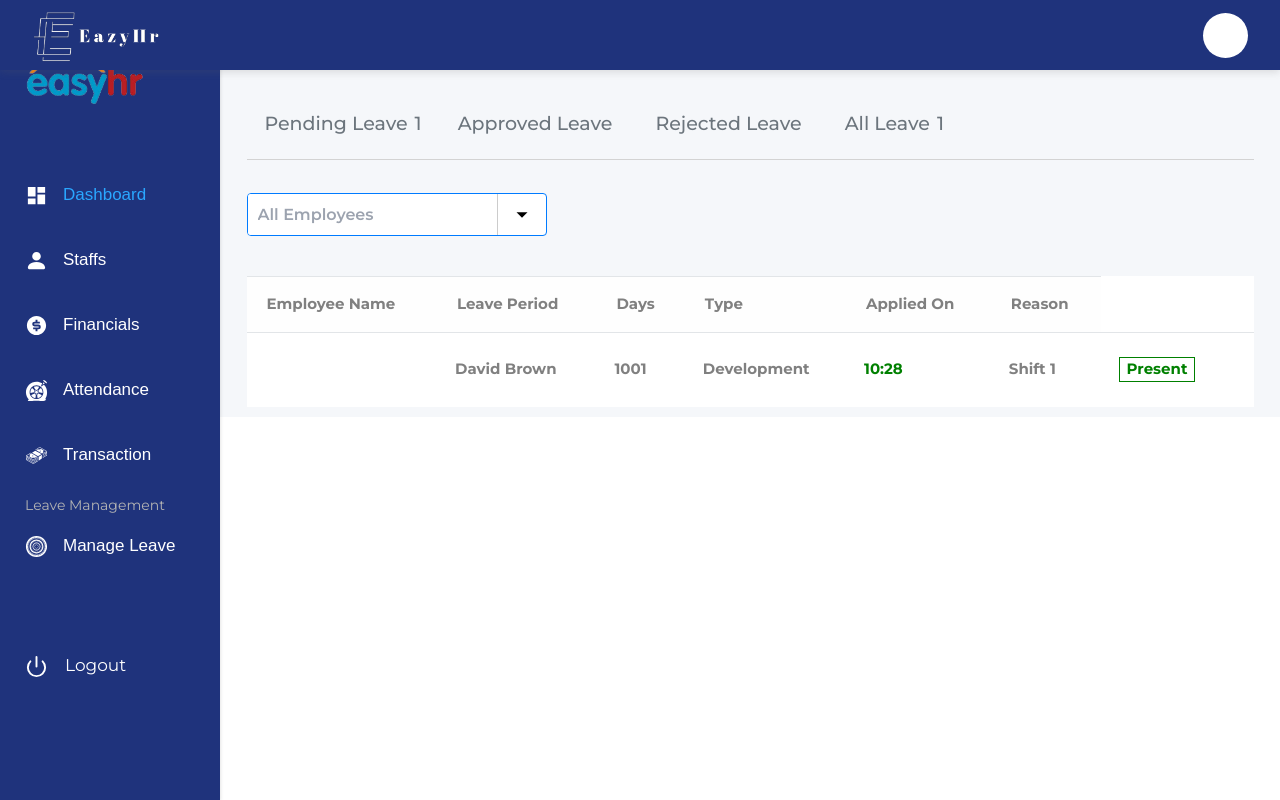
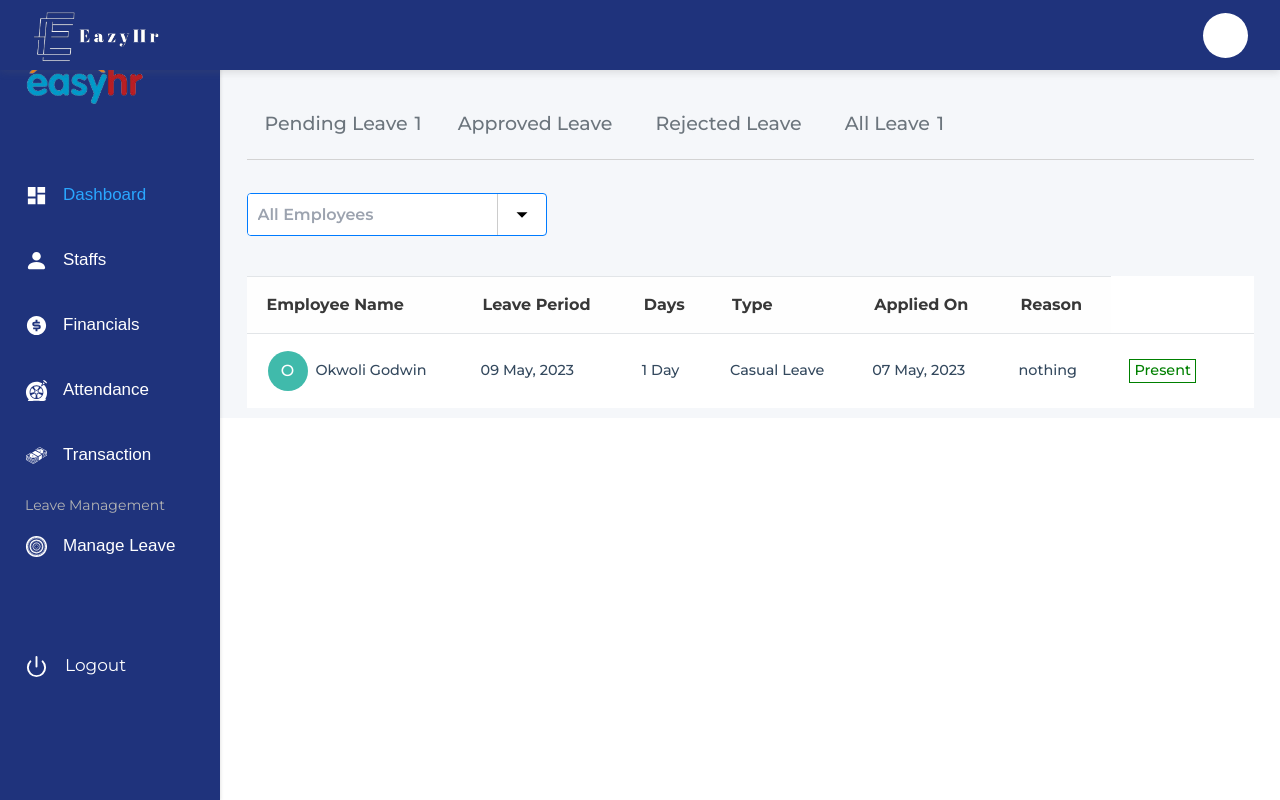
Before and after one commit to OgbuEsther/Easy_HR_FE2, a React (Create React App) app: page /dashboard/leave in a window 1280 px wide. Built offline with nearby package versions, Linux system fonts and the light colour scheme.

Commit message:
progress

```diff
--- a/src/pages/Leave/Leave.tsx
+++ b/src/pages/Leave/Leave.tsx
@@ -66,15 +66,18 @@ const Leave = () => {
 
                 <tr>
                   <td>
+                  <Circlehold>
                     <Circle>O</Circle>
+                    <Name>Okwoli Godwin</Name>
+                    </Circlehold>
                   </td>
-                  <td>David Brown</td>
-                  <td>1001</td>
-                  <td>Development</td>
+                  <td>09 May, 2023</td>
+                  <td>1 Day</td>
+                  <td>Casual Leave</td>
                   <td>
-                    <Chc>10:28</Chc>
+                    07 May, 2023
                   </td>
-                  <td>Shift 1</td>
+                  <td>nothing</td>
                   <td>
                     <Box>Present</Box>
                   </td>
@@ -93,6 +96,15 @@ const Leave = () => {
 }
 
 export default Leave
+const Name = styled.div`
+    color: #34495e;
+    font-size: .9rem;
+    margin-left: 5px;
+`
+const Circlehold = styled.div`
+  display: flex;
+  align-items: center;
+`
 const Action = styled.div`
   display: flex;
 `;
@@ -121,6 +133,7 @@ const Circle = styled.div`
   font-weight: 500;
   color: #fff;
   border-radius: 50px;
+  background-color: #40baab;
 
   @media screen and (max-width: 900px) {
     height: 30px;
@@ -157,16 +170,15 @@ const Table = styled.div`
     border-top: 1px solid #e2e5e8;
     padding-left: 18px;
     padding-right: 18px;
-    color: grey;
-    font-size: 15px;
-    font-weight: bold;
+
   }
 
   td {
-    @media screen and (max-width: 900px) {
-      font-size: 12px;
+      color: #34495e;
+    font-size: .9rem;
+    font-weight: 500;
     }
-  }
+
 
   th {
     border-top: 1px solid #e2e5e8;
@@ -174,6 +186,9 @@ const Table = styled.div`
     padding: 1rem 0.75rem;
     padding-left: 20px;
     padding-right: 20px;
+    color: #383838;
+    font-size: 16px;
+    font-weight: bold;
   }
 `;
 const Icon = styled.div`
```
